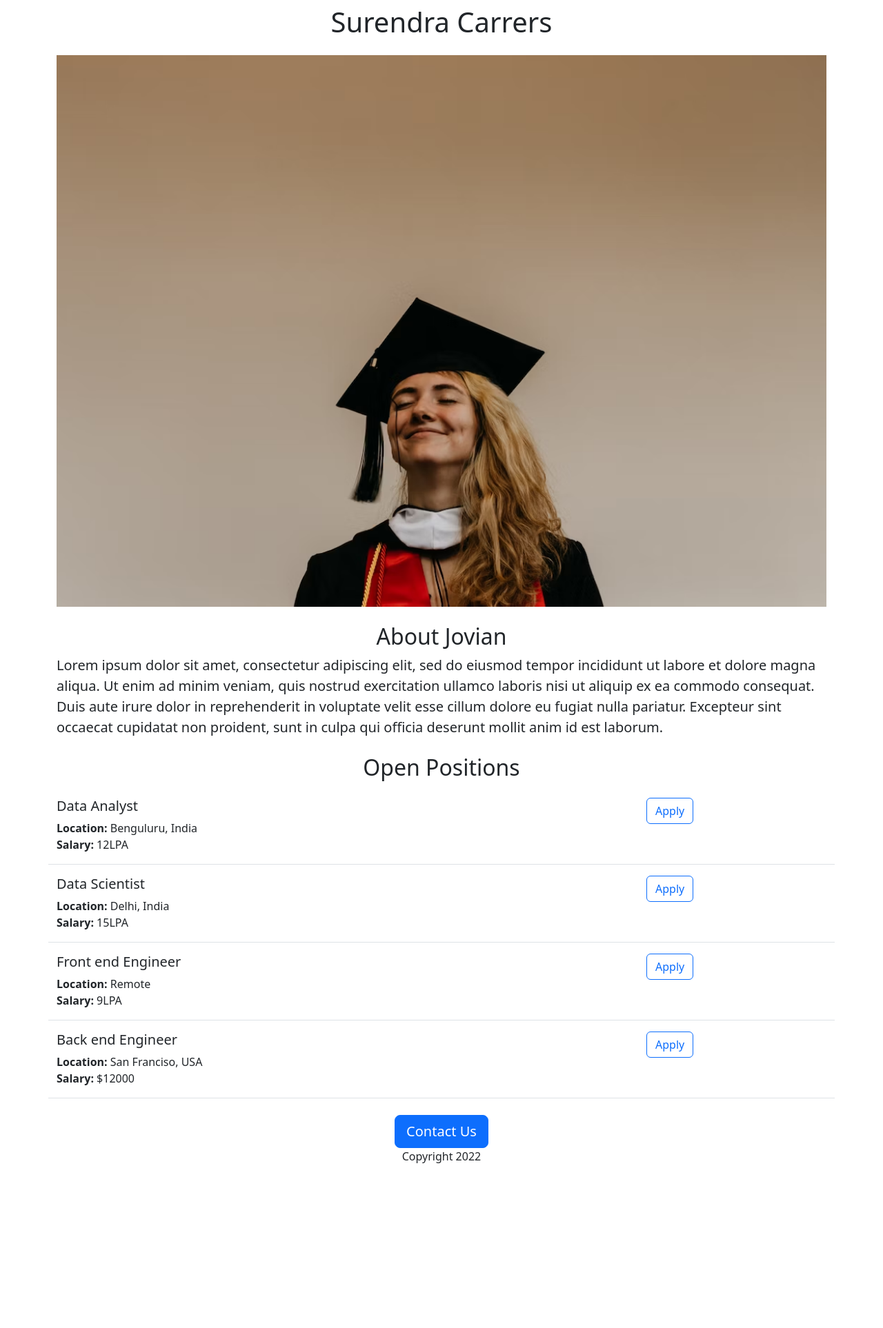
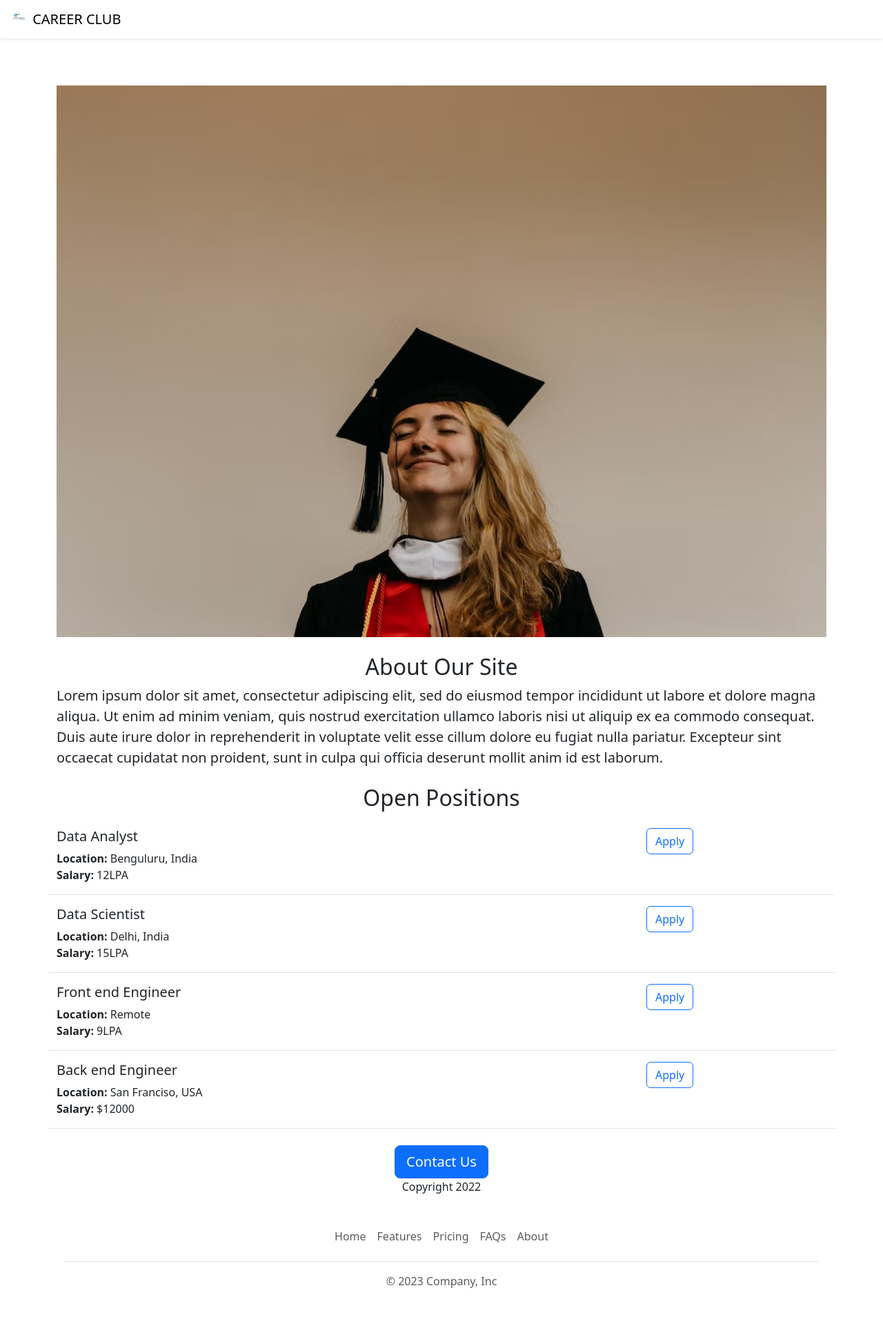
Before and after one commit to surendra2204/Career-website-v2, a Flask app: page / in a window 1280 px wide. Shown: the whole page at 69% size. Before the commit the page ends 1687 px from the top, so only its background shows below. Run offline with Flask 3, Linux system fonts and the light colour scheme.

Commit message:
Added Header and Footer

```diff
--- a/app.py
+++ b/app.py
@@ -27,7 +27,7 @@
 
 @app.route('/')
 def hello_world():
-  return render_template('home.html', jobs=JOBS, company_name='Surendra')
+  return render_template('home.html', jobs=JOBS, company_name='CarrerConnect')
 
 
 @app.route('/api/jobs')
--- /dev/null
+++ b/templates/footer.html
@@ -0,0 +1,12 @@
+<div class="container">
+  <footer class="py-3 my-4">
+    <ul class="nav justify-content-center border-bottom pb-3 mb-3">
+      <li class="nav-item"><a href="#" class="nav-link px-2 text-body-secondary">Home</a></li>
+      <li class="nav-item"><a href="#" class="nav-link px-2 text-body-secondary">Features</a></li>
+      <li class="nav-item"><a href="#" class="nav-link px-2 text-body-secondary">Pricing</a></li>
+      <li class="nav-item"><a href="#" class="nav-link px-2 text-body-secondary">FAQs</a></li>
+      <li class="nav-item"><a href="#" class="nav-link px-2 text-body-secondary">About</a></li>
+    </ul>
+    <p class="text-center text-body-secondary">&copy; 2023 Company, Inc</p>
+  </footer>
+</div>
--- a/templates/home.html
+++ b/templates/home.html
@@ -15,10 +15,12 @@
   </head>
   </head>
   <body>
+    {% include 'navbar.html' %}
     <div class="container">
-      <h1 class="text-center mt-2 mb-4">{{company_name}} Carrers</h1>
+      <!-- <h1 class="text-center mt-2 mb-4">{{company_name}}</h1> -->
+      <marquee class="fs-5 mt-3 mb-3" behavior="scroll" scrollamount="12" direction="left">"Take the Next Step in Your Career: Browse Our Job Listings"</marquee>
       <img id="banner" class="img-fluid" src="static/banner.jpeg">
-      <h2 class="text-center mt-4">About Jovian</h2>
+      <h2 class="text-center mt-4">About Our Site</h2>
       <p class="lead">
         Lorem ipsum dolor sit amet, consectetur adipiscing elit, sed do eiusmod tempor incididunt ut labore et dolore magna aliqua. Ut enim ad minim veniam, quis nostrud exercitation ullamco laboris nisi ut aliquip ex ea commodo consequat. Duis aute irure dolor in reprehenderit in voluptate velit esse cillum dolore eu fugiat nulla pariatur. Excepteur sint occaecat cupidatat non proident, sunt in culpa qui officia deserunt mollit anim id est laborum.
       </p>
@@ -28,12 +30,13 @@
           {% include 'jobitem.html' %}
         {% endfor %}
       </div>
-      <div class="text-center mt-4">
+      <div class="text-center mt-4 mb-3">
         <div>
           <button class="btn btn-primary btn-lg">Contact Us</button>
         </div>
         <p>Copyright 2022</p>
         </div>
+      {% include 'footer.html' %}
   </div>
   </body>
 </html>
--- /dev/null
+++ b/templates/navbar.html
@@ -0,0 +1,9 @@
+<nav class="navbar shadow-sm fixed-top bg-white">
+  <div class="container-fluid">
+    <a class="navbar-brand" href="#">
+      <img src="static/Logo.jpg" alt="Logo" width="30" height="20" class="d-inline-block align-text-top">
+      CAREER CLUB
+    </a>
+  </div>
+</nav>
+<div style="height:56px"></div>
```
Also changed, not shown: static/Logo.jpg (added).
